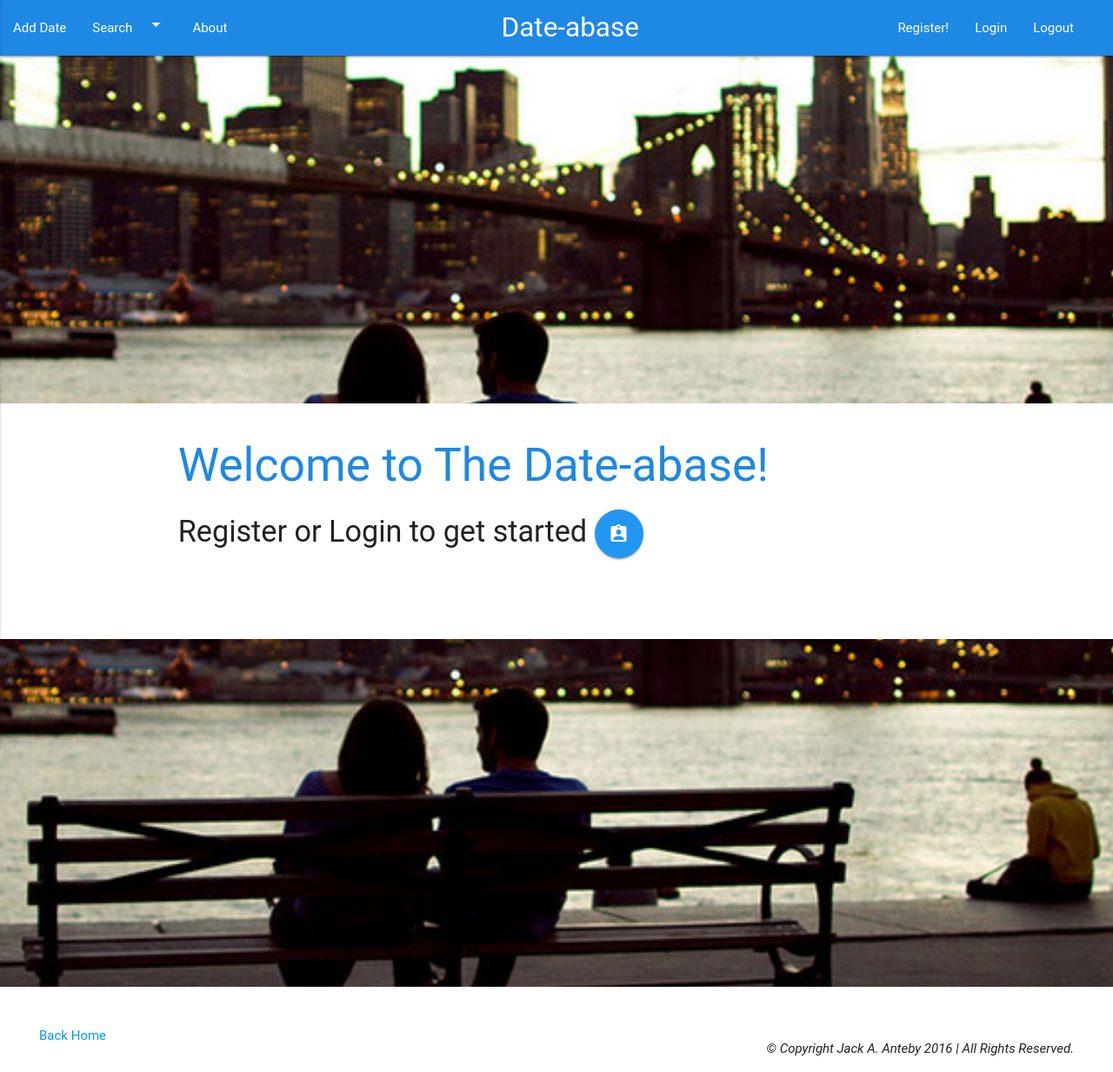
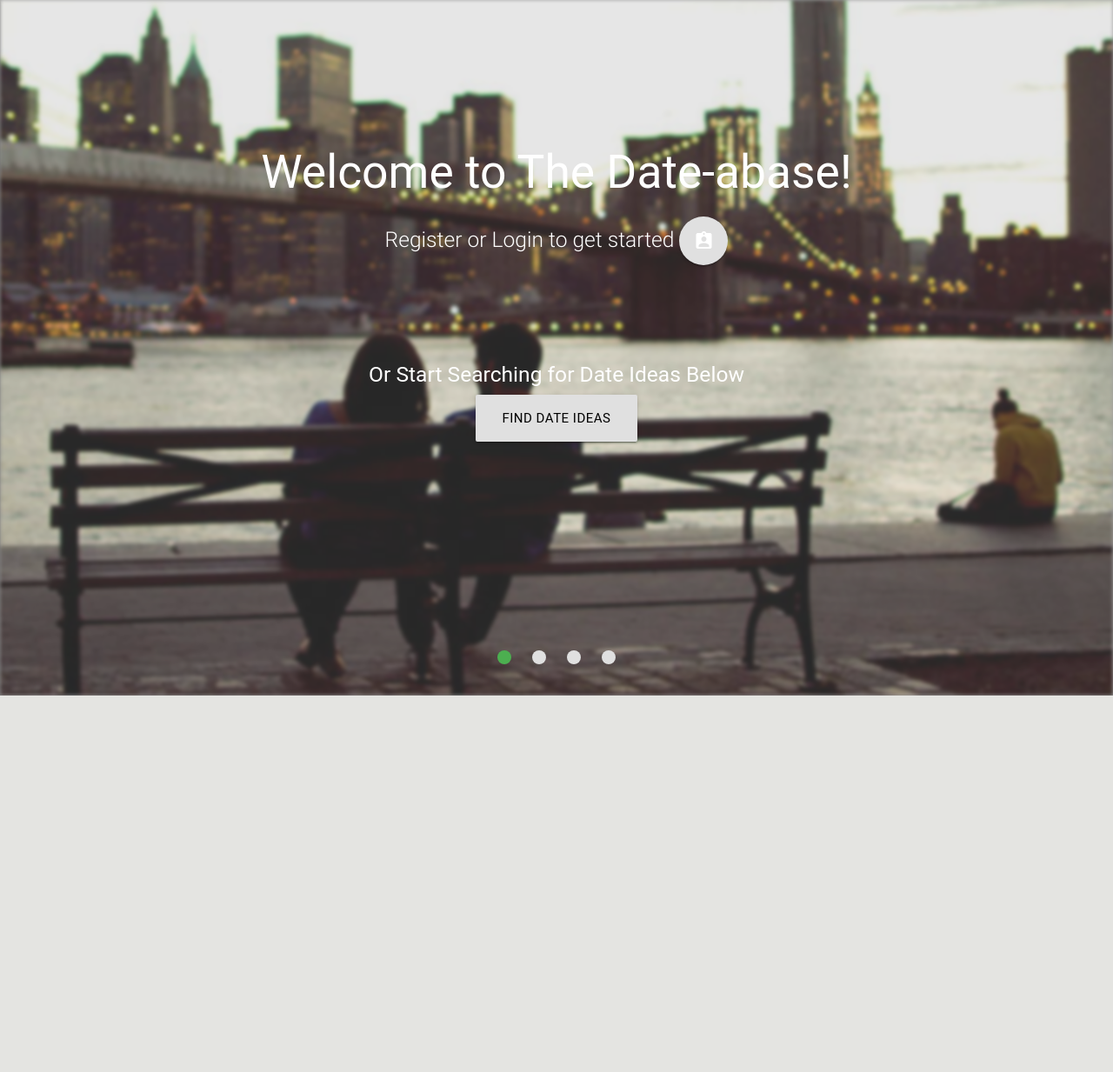
Before and after one commit to Janteby1/date-abase-v2.0, a Django app: page / in a window 1280 px wide; the page is wider, and only the part inside the window is pictured. Shown: that part at 87% size. After the commit the page ends 800 px from the top of that part, so only its background shows below. Run offline with Django 3.2, Linux system fonts and the light colour scheme; some libraries are stand-ins or nearby versions; some web fonts are replaced.

Commit message:
added register, login adn logout, need ot test

```diff
--- a/dates/forms.py
+++ b/dates/forms.py
@@ -1,7 +1,7 @@
 from django import forms
 from django.contrib.auth.models import User
 from django.contrib.auth.forms import UserCreationForm
-from django.forms import Textarea, CheckboxInput
+from django.forms import Textarea, CheckboxInput, PasswordInput
 
 from .models import UserProfile, Dates
 
@@ -111,8 +111,19 @@
 class UserForm(UserCreationForm):
     class Meta:
         model = User
-        fields = ("first_name","username", "email", "password1", "password2")
+        fields = ("first_name", "last_name", "username", "email", "password1", "password2")
 
+class LoginForm(forms.ModelForm):
+    class Meta:
+        model = User
+        fields = [
+            "username",
+            "password",
+        ]
+        widgets = {
+            # this sets the input text area
+            "password": PasswordInput(),
+        }
 
 class AddDateForm(forms.ModelForm):
 # how do you make some of them optional input?
--- a/dates/static/js/django_ajax.js
+++ b/dates/static/js/django_ajax.js
@@ -0,0 +1,33 @@
+(function( $ ){
+    function getCookie(name) {
+        var cookieValue = null;
+        if (document.cookie && document.cookie != '') {
+            var cookies = document.cookie.split(';');
+            for (var i = 0; i < cookies.length; i++) {
+                var cookie = jQuery.trim(cookies[i]);
+                // Does this cookie string begin with the name we want?
+                if (cookie.substring(0, name.length + 1) == (name + '=')) {
+                    cookieValue = decodeURIComponent(cookie.substring(name.length + 1));
+                    break;
+                }
+            }
+        }
+        return cookieValue;
+    };
+
+    function csrfSafeMethod(method) {
+        // these HTTP methods do not require CSRF protection
+        return (/^(GET|HEAD|OPTIONS|TRACE)$/.test(method));
+    }
+
+    var csrftoken = getCookie('csrftoken');
+
+    $.ajaxSetup({
+        crossDomain: false, // obviates need for sameOrigin test
+        beforeSend: function(xhr, settings) {
+            if (!csrfSafeMethod(settings.type)) {
+                xhr.setRequestHeader("X-CSRFToken", csrftoken);
+            }
+        }
+    });
+})( jQuery );
--- a/dates/static/js/main.js
+++ b/dates/static/js/main.js
@@ -2,13 +2,11 @@
 	console.log("Hi there!")
 
 	$(".button-collapse").sideNav();
+    $('.parallax').parallax();
+    $('.slider').slider({full_width: true});
 
-	$(document).ready(function(){
-    $('.parallax').parallax();
-    });
-
-
-    $('.about').on('click', function(event){ //on click
+///// About /////
+    $('#nav').on('click', "#about", function(event){
         event.preventDefault();
 		console.log("cool!")
 
@@ -18,9 +16,119 @@
 
     });
 
+///// Register /////
+    $('#nav').on('click', "#register", function(event){
+      event.preventDefault();
+        var template = $('#register-template').html();
+        var renderM = Mustache.render(template, {});
+        $('#answer_div').html(renderM);
+        window.scrollTo(0, 0);
+    });
+
+    $('#answer_div').on('submit', '#register_form',function(event){
+    event.preventDefault();
+
+    var query_string = $(this).serialize() // returns all the data in your form
+    $.ajax({
+        method: "POST",
+        url: "register",
+        data: query_string,
+    }).done(function(data, status){
+    // console.log(data.Message)
+
+    if (data.success){
+      ////// if they registered then display the Login ////////
+            var template = $('#login-template').html();
+            var renderM = Mustache.render(template, {});
+            $('#answer_div').html(renderM);
+            window.scrollTo(0, 0);
+            // $('#answer_div').append(data.Message);
+            }
+      else {
+        // console.log (data.errors)
+        var template = $('#register-template').html();
+        var renderM = Mustache.render(template, data.errors);
+        $('#answer_div').html(renderM);
+        window.scrollTo(0, 0);
+      }
+
+        });
+    });
 
 
+/////// Login /////
+    $('#nav').on('click', "#login", function(event){
+      event.preventDefault();
+        var template = $('#login-template').html();
+        var renderM = Mustache.render(template, {'id_username':'account_circle','id_password':'verified_user'});
+        $('#answer_div').html(renderM);
+        window.scrollTo(0, 0);
+    });
 
+    $('#answer_div').on('submit', '#login_form',function(event){
+      event.preventDefault();
+      console.log("clicked login")
+
+      var query_string = $(this).serialize() //returns all the data in your form
+      // console.log(query_string)
+
+      $.ajax({
+          method: "POST",
+          url: "login",
+          data: query_string,
+      }).done(function(data, status){
+
+          if (data.success){
+          ////// if they login correctly ////////
+            console.log("HERE")
+            document.location.href="/";
+            window.scrollTo(0, 0);
+          }
+          else{
+            // crazy code to select for the error formating
+            var template = $('#login-template').html();
+            var errorNames = Object.keys(data.errors).reduce(function(previousValue, currentValue, currentIndex, array){
+              return (previousValue ? previousValue + ',':'') + 'input[name="'+currentValue+'"]'
+            }, '');
+            var renderM = Mustache.render(template, $.extend(data.errors,{'id_username':'account_circle','id_password':'verified_user'}));
+            $('#answer_div').html(renderM);
+
+
+            var inputs = $('#login_form').find(errorNames);
+            inputs.addClass('invalid');
+            $.each(inputs, function(idx, el){
+              $($(el).next()).css("white-space", "nowrap");
+              $($(el).next()).css("overflow", "hidden;");
+            });
+
+            // prints errors that are not missing fields to the end of the form
+            $('.tall .container').append(data.errors["__all__"][0]);
+            $('.tall .container').css("color", "red");
+
+            window.scrollTo(0, 0);
+          }
+
+      });
+    });
+
+///// Logout /////
+    $('#nav').on('click', "#logout", function(event){
+    event.preventDefault();
+
+    // var query_string = $(this).serialize() // returns all the data in your form
+
+    $.ajax({
+        method: "POST",
+        url: "logout",
+        // data: query_string,
+    }).done(function(data, status){
+
+    // $('#answer_div').html(" <h2> Goodbye, See you soon!</h2>");
+    document.location.href="/";
+    window.scrollTo(0, 0);
+
+    });
+});
 
 
 
--- a/dates/static/style.css
+++ b/dates/static/style.css
@@ -1,5 +1,5 @@
 #answer_div {
-	margin-left: 1em;
+	/*margin-left: 1em;*/
 }
 
 .brand-logo {
@@ -22,7 +22,7 @@
 }
 
 #welcome {
-	color: #1e88e5;
+	color: #90a4ae;
 }
 
 #likes {
@@ -37,12 +37,55 @@
 	font-weight: bold;
 }
 
-#footer {
-	float:right;
-	margin-right:3em;
-	font-style: italic;
+footer.page-footer {
+	margin:0em !important;
 }
 
 #home {
 	margin-left:3em;
 }
+
+#blur {
+  -webkit-filter: blur(2px);
+  -moz-filter: blur(2px);
+  -o-filter: blur(2px);
+  -ms-filter: blur(2px);
+  filter: blur(2px);
+  opacity: .75;
+}
+
+.clear {
+  filter: blur(0px);
+  color:white;
+}
+
+#background {
+	background: url("date.jpg") no-repeat;
+	background-size: cover;
+	height: 100vh;
+}
+
+#spacer {
+	padding-top: 35vh;
+}
+
+#banner {
+	opacity: .75;
+}
+
+#banner h2{
+	color:black;
+	opacity: 2.0;
+}
+
+#grey_hover:hover {
+	font-weight:bold;
+}
+
+#bold{
+	font-weight: bold;
+}
+
+#about_card {
+	padding: 1.5em;
+}
--- a/dates/templates/about.html
+++ b/dates/templates/about.html
@@ -1,11 +1,11 @@
 
     <script id="about-template" type="x-tmpl-mustache/template">
 
-    <br><br>
+      </br>
       <div class="row">
-        <div class="col s12 m11  l11 ">
-          <div class="card grey lighten-5 z-depth-5" id="about">
-            <div class="card-content blue-text">
+        <div class="col s12 m12  l12 " id="about_card">
+          <div class="card grey lighten-3 z-depth-3">
+            <div class="card-content black-text" id="about_card">
               <span class="card-title"><h3 id="add_title">About Date-abase</h3></span>
         <p> Date-abase is a collection of wonderful, exciting and romantic date ideas in and around the New York and New Jersy Area. The collection of dates was started as a small project between a group of friends who just needed some cool places to go. </p><br>
 
--- a/dates/templates/base.html
+++ b/dates/templates/base.html
@@ -27,26 +27,26 @@
 </head>
 <body>
     <div id="nav">
-    <nav class="blue darken-1">
+    <nav class="grey lighten-4">
     <!-- Mobile Structure -->
     <ul class="side-nav" id="mobile-demo">
-        </li><a href="/" class="center brand-logo"> Date-abase</a></li>
-        <li><a href="#" class="add"> Add Date </a></li>
+        </li><a href="/" class="center brand-logob"> Date-abase</a></li>
+        <li><a href="#" id="add"> Add Date </a></li>
             <li><a class="dropdown-button" href="#!" data-activates="dropdown1">Search<i class="material-icons right">arrow_drop_down</i></a></li>
-        <li><a href="#" class="about"> About </a></li>
+        <li><a href="#" id="about"> About </a></li>
 
-        <li><a href="register" class = "register"> Register!</a></li>
-        <li><a href="login" class = "login"> Login</a></li>
-        <li><a href="#" class="username"> {{ user.username }}</a></li>
-        <li><a href="logout" class = "logout"> Logout</a></li>
+        <li><a href="register" id = "register"> Register!</a></li>
+        <li><a href="login" id = "login"> Login</a></li>
+        <li><a href="#" id="username"> {{ user.username }}</a></li>
+        <li><a href="logout" id = "logout"> Logout</a></li>
     </ul>
 
 
     <!-- Dropdown Structure -->
     <ul id="dropdown1" class="dropdown-content">
-        <li><a href="#" class="category">Search by Category</a></li>
-        <li><a href="#" class="area">Search by Area</a></li>
-        <li><a href="#" class="price">Search by Price</a></li>
+        <li><a href="#" class="category black-text" id="category">Search by Category</a></li>
+        <li><a href="#" class="area black-text" id="area">Search by Area</a></li>
+        <li><a href="#" class="price black-text" id="price">Search by Price</a></li>
     </ul>
 
 
@@ -54,31 +54,37 @@
         <a href="#" data-activates="mobile-demo" class="button-collapse"><i class="material-icons">menu</i></a>
 
         <ul id="nav-mobile" class="left hide-on-med-and-down">
-            </li><a href="/" class="center brand-logo"> Date-abase</a></li>
-            <li><a href="#" class="add"> Add Date </a></li>
-                <li><a class="dropdown-button" href="#!" data-activates="dropdown1">Search<i class="material-icons right">arrow_drop_down</i></a></li>
-            <li><a href="#" class="about"> About </a></li>
+            </li><a href="/" class="center brand-logo black-text"> Date-abase</a></li>
+            <li><a href="#" class="black-text" id="add"> Add Date </a></li>
+                <li><a class="dropdown-button black-text" href="#!" data-activates="dropdown1">Search<i class="material-icons right">arrow_drop_down</i></a></li>
+            <li><a href="#" class="black-text" id="about"> About </a></li>
         </ul>
 
         <ul id="nav-mobile" class="right hide-on-med-and-down">
-            <li><a href="register" class = "register"> Register!</a></li>
-            <li><a href="login" class = "login"> Login</a></li>
-            <li><a href="#" class="username"> {{ user.username }}</a></li>
-            <li><a href="logout" class = "logout"> Logout</a></li>
+            <li><a href="register" class = "black-text" id="register" id="register"> Register!</a></li>
+            <li><a href="login" class = "black-text" id="login"> Login</a></li>
+            <li><a href="#" class="black-text" id="username"> {{ user.username }}</a></li>
+            <li><a href="logout" class = "black-text" id="logout"> Logout</a></li>
         </ul>
         </div>
     </nav>
 </div>
 
+    <div class= "button_div" id="answer_div">
+
         {% block content %}
         <!-- all content from other HTML pages go here -->
         {% endblock content %}
 
-    <br><br>
-    <footer>
-        <a id="home" href="/"> Back Home </a>
-        <p id="footer"> © Copyright Jack A. Anteby 2016 | All Rights Reserved. </p>
-    </footer>
+    </div>
+
+    {% block footer %}
+        <!-- all footer HTML goes here -->
+    {% endblock footer %}
+
+    {% block templates %}
+        <!-- all content from other HTML pages go here -->
+    {% endblock templates %}
 
 </body>
 </html>
--- a/dates/templates/index.html
+++ b/dates/templates/index.html
@@ -2,28 +2,63 @@
 {% block content %}
 
     <div class= "button_div" id="answer_div">
+    <div id="background">
 
-		<div class="parallax-container">
-			<div class="parallax"><img src="static/date.jpg"></div>
-		</div>
-
-		<div class="section white">
+        <div id="spacer"> </div>
+		<div class="section white" id="banner">
 			<div class="row container">
 				<h2 id="welcome"> Welcome to The Date-abase!</h2>
-	        	<h4>Register or Login to get started
-	        	        <a href="#" class="btn-floating btn-large waves-effect waves-light blue" id="popup"> <i class="material-icons left">assignment_ind</i></a>
- 	        		</h4>
-
-				<br><br>
 			</div>
 		</div>
 
-		<div class="parallax-container">
-			<div class="parallax"><img src="static/date.jpg"></div>
-		</div>
+    </div>
     </div>
 
-{% include "about.html"%}
+{% endblock content %}
+
+{% block footer %}
+<footer class="page-footer grey lighten-2">
+
+    <div class="container">
+        <div class="row">
+            <div class="col l8 s12">
+                <h5 class="black-text">Company Bio</h5>
+                <p class="black-text">This all started as a collection of dates between a group of friends who just needed some cool places to go. After seeing the popularity of their collection of dates grow, they knew they had something valuable. While in Tech Bootcamp Jack decided to create a side project using the date collection and Date-abase was born.</p>
+                </div>
+
+                    <div class="col l1 m0 s0">
+                        <!-- this is just a spacer -->
+                        <p></p>
+                    </div>
+
+                <div class="col l3 m5 s5">
+                    <h5 class="black-text">Social</h5>
+                    <ul>
+                        <li><a class="black-text" id="grey_hover" href="http://www.jackanteby.com">Jack's Personal Page</a></li>
+                        <li><a class="black-text" id="grey_hover" href="https://github.com/Janteby1/date-abase-v2.0.git">GitHub Code</a></li>
+                    </ul>
+                </div>
+            </div>
+        </div>
+
+    <div class="footer-copyright">
+        <div class="container">
+            <div class="row align left">
+                <span class="blue-grey-text text-darken-3" id="bold"> © Copyright: </span> <a class="black-text" href="#">Jack A. Anteby 2016 | All Rights Reserved.</a>
+            </div>
+        </div>
+    </div>
+
+</footer>
 
 
-{% endblock content %}
+{% endblock footer %}
+
+
+{% block templates %}
+
+    {% include "about.html"%}
+    {% include "register.html"%}
+    {% include "login.html"%}
+
+{% endblock templates %}
--- /dev/null
+++ b/dates/templates/landing.html
@@ -0,0 +1,80 @@
+
+{% extends "base.html" %}
+{% block content %}
+
+<!-- slider -->
+  <div class="slider fullscreen">
+    <ul class="slides">
+      <li>
+        <img id="blur" src="static/date.jpg"> <!-- random neighborhood -->
+        <div class="caption center-align">
+            <div class="background_shaddow">
+            <br>
+          <h2 id="title" class="clear">Welcome to The Date-abase!</h2>
+          <h5 class="light ">Register or Login to get started
+                        <a href="#" class="btn-floating btn-large waves-effect waves-light grey lighten-2" id="popup"> <i class="material-icons left">assignment_ind</i></a></h5>
+            <br>
+            </div>
+            <br><br><br>
+                <div class="row center">
+                    <h5>Or Start Searching for Date Ideas Below</h5>
+                    <a href="/index" class="form_button btn-large waves-effect waves-light grey black-text lighten-2">Find Date Ideas</a>
+                </div>
+        </div>
+      </li>
+      <li>
+        <img id="blur" src="static/date.jpg"> <!-- random neighborhood -->
+        <div class="caption center-align">
+            <div class="background_shaddow">
+            <br>
+          <h2 id="title" class="clear">Welcome to The Date-abase!</h2>
+          <h5 class="light ">Register or Login to get started
+                        <a href="#" class="btn-floating btn-large waves-effect waves-light grey lighten-2" id="popup"> <i class="material-icons left">assignment_ind</i></a></h5>
+            <br>
+            </div>
+            <br><br><br>
+                <div class="row center">
+                    <h5>Or Start Searching for Date Ideas Below</h5>
+                    <a href="/index" class="form_button btn-large waves-effect waves-light grey black-text lighten-2">Find Date Ideas</a>
+                </div>
+        </div>
+      </li>
+      <li>
+        <img id="blur" src="static/date.jpg"> <!-- random neighborhood -->
+        <div class="caption center-align">
+            <div class="background_shaddow">
+            <br>
+          <h2 id="title" class="clear">Welcome to The Date-abase!</h2>
+          <h5 class="light ">Register or Login to get started
+                        <a href="#" class="btn-floating btn-large waves-effect waves-light grey lighten-2" id="popup"> <i class="material-icons left">assignment_ind</i></a></h5>
+            <br>
+            </div>
+            <br><br><br>
+                <div class="row center">
+                    <h5>Or Start Searching for Date Ideas Below</h5>
+                    <a href="/index" class="form_button btn-large waves-effect waves-light grey black-text lighten-2">Find Date Ideas</a>
+                </div>
+        </div>
+      </li>
+      <li>
+        <img id="blur" src="static/date.jpg"> <!-- random neighborhood -->
+        <div class="caption center-align">
+            <div class="background_shaddow">
+            <br>
+          <h2 id="title" class="clear">Welcome to The Date-abase!</h2>
+          <h5 class="light ">Register or Login to get started
+                        <a href="#" class="btn-floating btn-large waves-effect waves-light grey lighten-2" id="popup"> <i class="material-icons left">assignment_ind</i></a></h5>
+            <br>
+            </div>
+            <br><br><br>
+                <div class="row center">
+                    <h5>Or Start Searching for Date Ideas Below</h5>
+                    <a href="/index" class="form_button btn-large waves-effect waves-light grey black-text lighten-2">Find Date Ideas</a>
+                </div>
+        </div>
+      </li>
+    </ul>
+  </div>
+</div>
+
+{% endblock content %}
--- a/dates/urls.py
+++ b/dates/urls.py
@@ -3,12 +3,13 @@
 from dates import views #gets all our view functions
 
 urlpatterns = [
-    url(r'^$', views.Index.as_view(), name='index'),
+    url(r'^$', views.Landing.as_view(), name='landing'),
+    url(r'^index$', views.Index.as_view(), name='index'),
     # url(r'^about$', views.About.as_view(), name='about'),
 
-    # url(r'^register$', views.User_Register.as_view(), name='register'),
-    # url(r'^login$', views.User_Login.as_view(), name='login'),
-    # url(r'^logout$', views.User_Logout.as_view(), name='logout'),
+    url(r'^register$', views.User_Register.as_view(), name='register'),
+    url(r'^login$', views.User_Login.as_view(), name='login'),
+    url(r'^logout$', views.User_Logout.as_view(), name='logout'),
 
     # # here we send the url to the views with the slug id attached to it
     # url(r'^edit/(?P<dates_slug>[A-Za-z0-9\-\_]+)$', views.Edit_Date.as_view(), name="edit"),
--- a/dates/views.py
+++ b/dates/views.py
@@ -7,14 +7,19 @@
 from django.contrib.auth import authenticate, login, logout
 from django.contrib.auth.models import User
 
-from .forms import AddDateForm, SearchDateForm, UserForm, SearchDateForm_Area, SearchDateForm_Price
+from .forms import AddDateForm, SearchDateForm, UserForm, LoginForm, SearchDateForm_Area, SearchDateForm_Price
 from .models import UserProfile, Dates
 
 
 # Create your views here.
+class Landing(View):
+    def get(self, request):
+        return render(request, "landing.html")
+
 class Index(View):
     def get(self, request):
         user_creation_form = UserForm()
+        login_form = LoginForm()
         add_date_form = AddDateForm()
         search_date_form_category = SearchDateForm()
         search_date_form_area = SearchDateForm_Area()
@@ -22,6 +27,7 @@
 
         context = {
             'user_creation_form': user_creation_form,
+            'login_form': login_form,
             "add_date_form":add_date_form,
             "search_date_form_category":search_date_form_category,
             "search_date_form_area":search_date_form_area,
@@ -31,6 +37,38 @@
         return render(request, "index.html", context)
 
 
-# class About(View):
-#     def get(self, request):
-#         return render(request, "about.html")
+class User_Register(View):
+    def post(self, request):
+        if request.is_ajax():
+            data = request.POST
+        else:
+            body = request.body.decode()
+            if not body:
+                return JsonResponse ({"response":"Missing Body"})
+            data = json.loads(body)
+
+        user_form = UserForm(data)
+        if user_form.is_valid():
+            user = user_form.save()
+            return JsonResponse({"Message": "Register succesfull", "success": True})
+        else:
+            return JsonResponse ({"response":"Invalid information", 'success' : False, 'errors': user_form.errors })
+
+
+class User_Login(View):
+    def post(self, request):
+        form = AuthenticationForm(request, data=request.POST)
+        if form.is_valid():
+            user = form.get_user()
+            login(request, user)
+            request.session.set_expiry(30000)
+            return JsonResponse({"username":user.username, "success": True})
+        else:
+            return JsonResponse({'errors': form.errors})
+
+
+class User_Logout(View):
+    def post(self, request):
+        print(request)
+        logout(request) # django built in logout
+        return JsonResponse ({"Message":"Logout Successful"})
```
Also changed, not shown: dates/templates/login.html (+31 -0 lines), dates/templates/register.html (+28 -0 lines).
